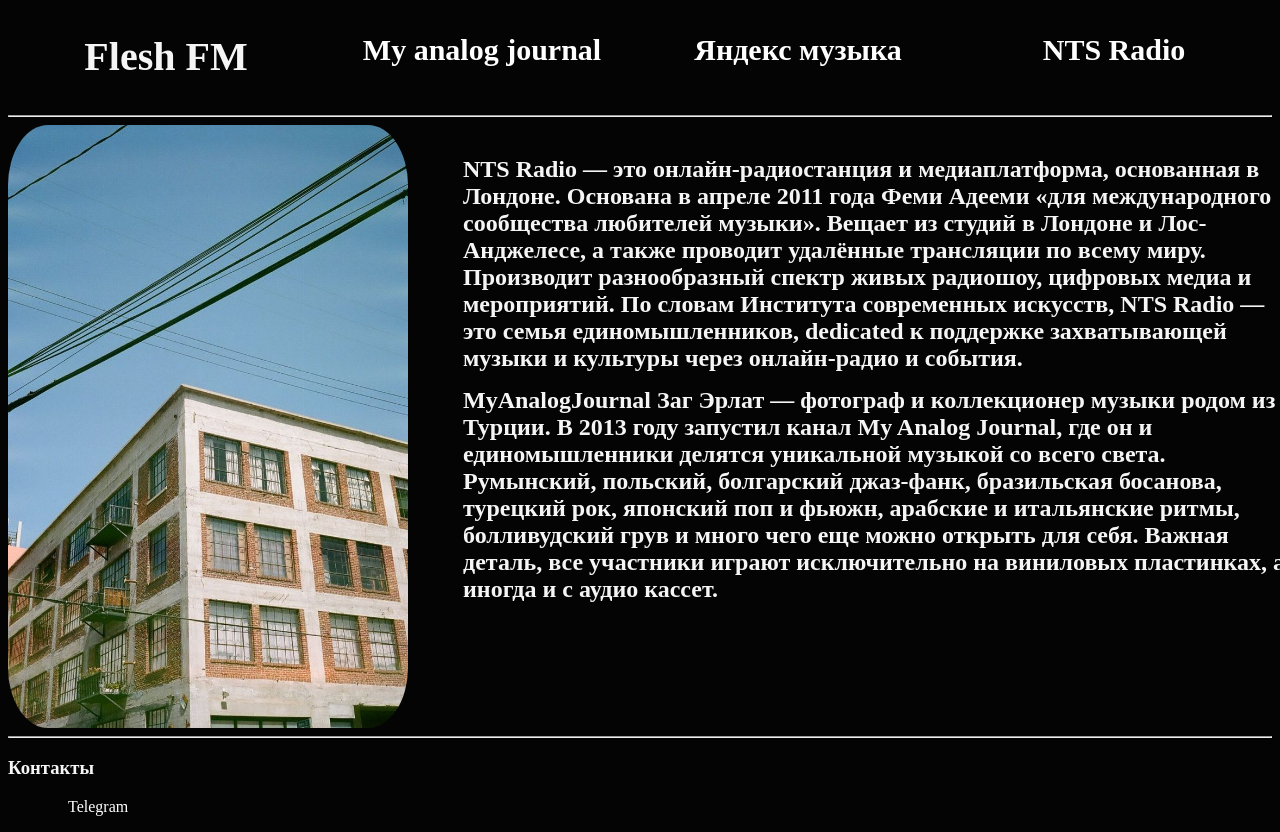
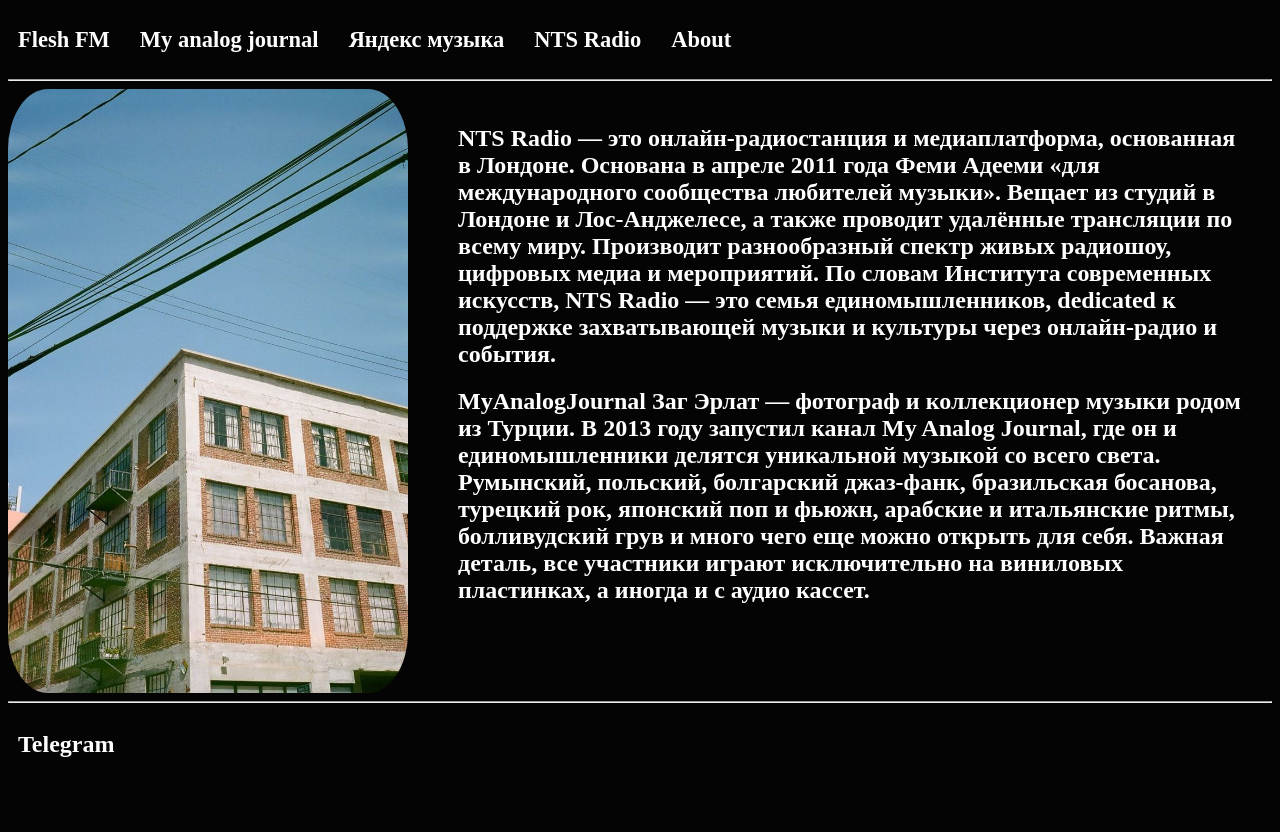
Before and after one commit to Ade1KH/Radio, a plain HTML site: page index.html in a window 1280 px wide. After the commit the page ends 800 px from the top, so only its background shows below. Drawn offline with Linux system fonts and the light colour scheme; a web font is replaced by a local one.

Commit message:
Add files via upload

```diff
--- a/index.html
+++ b/index.html
@@ -5,14 +5,14 @@
     <meta name="viewport" content="width=device-width, initial-scale=1.0">
     <title>FlesFM</title>
     <link rel="stylesheet" href="new.css">
-    <link href="fonts/AeonikPro-Bold.otf" rel="stylesheet">
 </head>
 <body>
   <div class="row">
-    <h1>Flesh FM</h1>
+    <h2 class="btn1"><a href="index.html">Flesh FM</h2>
     <h2 class="btn1"><a href="https://www.youtube.com/@MyAnalogJournal" target="_blank">My analog journal</h2>
-    <h2 class="btn2"><a href="https://music.yandex.ru/home?t" target="_blank">Яндекс музыка</h2>
-    <h2 class="btn3"><a href="https://www.nts.live" target="_blank">NTS Radio</a></h2>
+    <h2 class="btn1"><a href="https://music.yandex.ru/home?t" target="_blank">Яндекс музыка</h2>
+    <h2 class="btn1"><a href="https://www.nts.live" target="_blank">NTS Radio</a></h2>
+    <h2 class="btn1"><a href="sub.html">About</h2>
   </div>
     <hr/>
     <div class="home"><img src="24.jpeg" alt="home" width="400px"/>
@@ -33,17 +33,16 @@
         </ul>
     </div>
 
+
 <hr/>
 
 
 </body>
 <footer>
-    <div class="footer">
-    <h3>Контакты</h3>
-    <ul>
-        <li class="Telegram"><a href="https://t.me/FleshFMtm" target="_blank">Telegram</a></li>
-    </ul>
-</div>
+  <div class="footer">
+    <h2 class="Telegram"><a href="https://t.me/FleshFMtm" target="_blank">Telegram</h2>
+
+  </div>
 </footer>
 
 </html>
--- a/new.css
+++ b/new.css
@@ -18,33 +18,20 @@
 }
 .row {
     display: flex;
-    text-align: center;
-    margin-bottom: 20px;
-    font-size: 20px;
-    padding-top: 10px;
+    font-size: 15px;
     cursor: pointer;
+
 }
 .btn1:hover {
-    opacity: 0.9;
+    opacity: 0.7;
 }
-.btn2:hover {
-    opacity: 0.9;
+h1,h2 {
+    margin-right: 20px;
+    margin-left: 10px;
 }
-.btn3:hover {
-    opacity: 0.9;
-}
-h1{
-    margin: 15px;
-    width: 100%;
-}
-h2{
-    margin: 15px;
-    width: 100%;
 
-}
-.footer a{
-    margin: 20px;
-    width: 100%;
+.footer {
+    display: flex;
 }
 ul{
     list-style: none;
```
Also changed, not shown: sub.html (added, +13 -0 lines).
